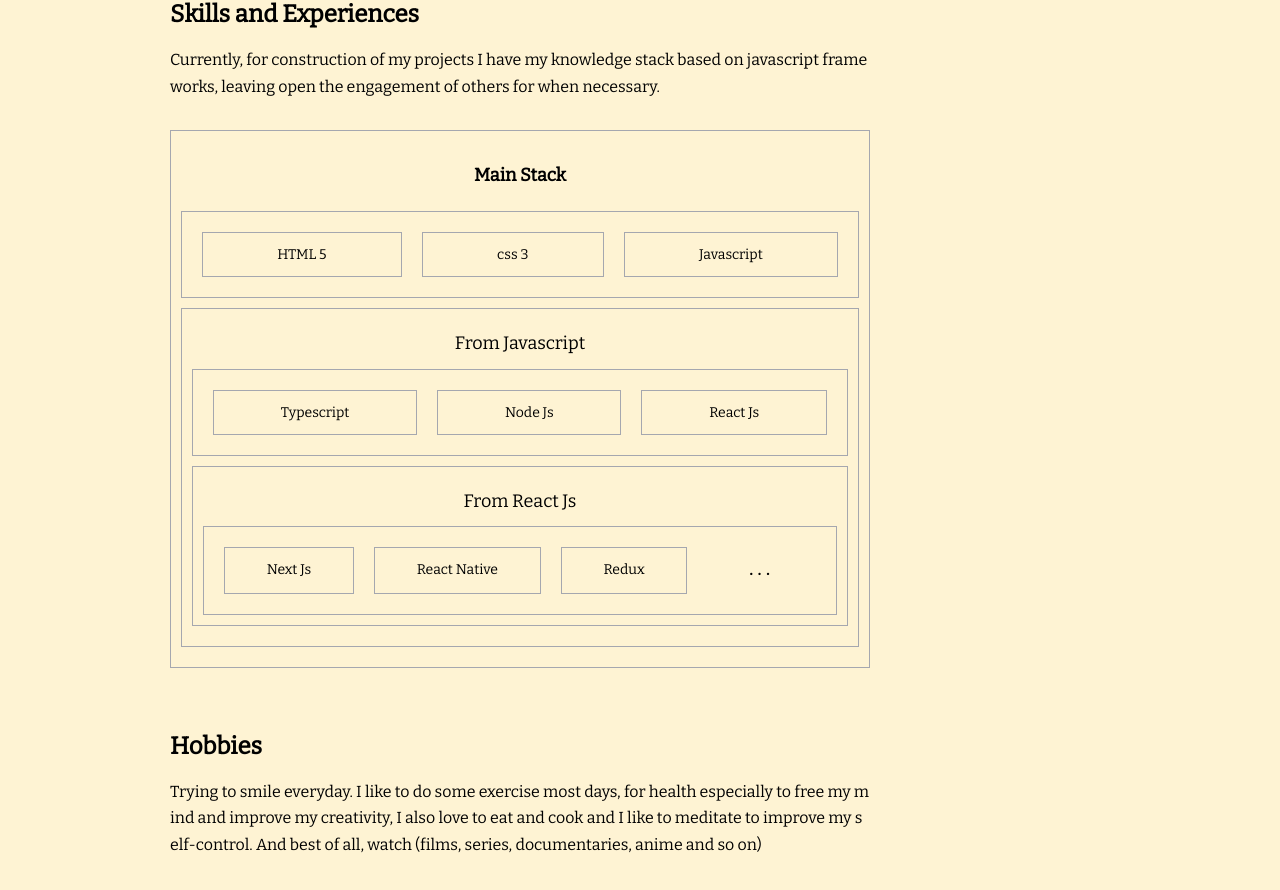
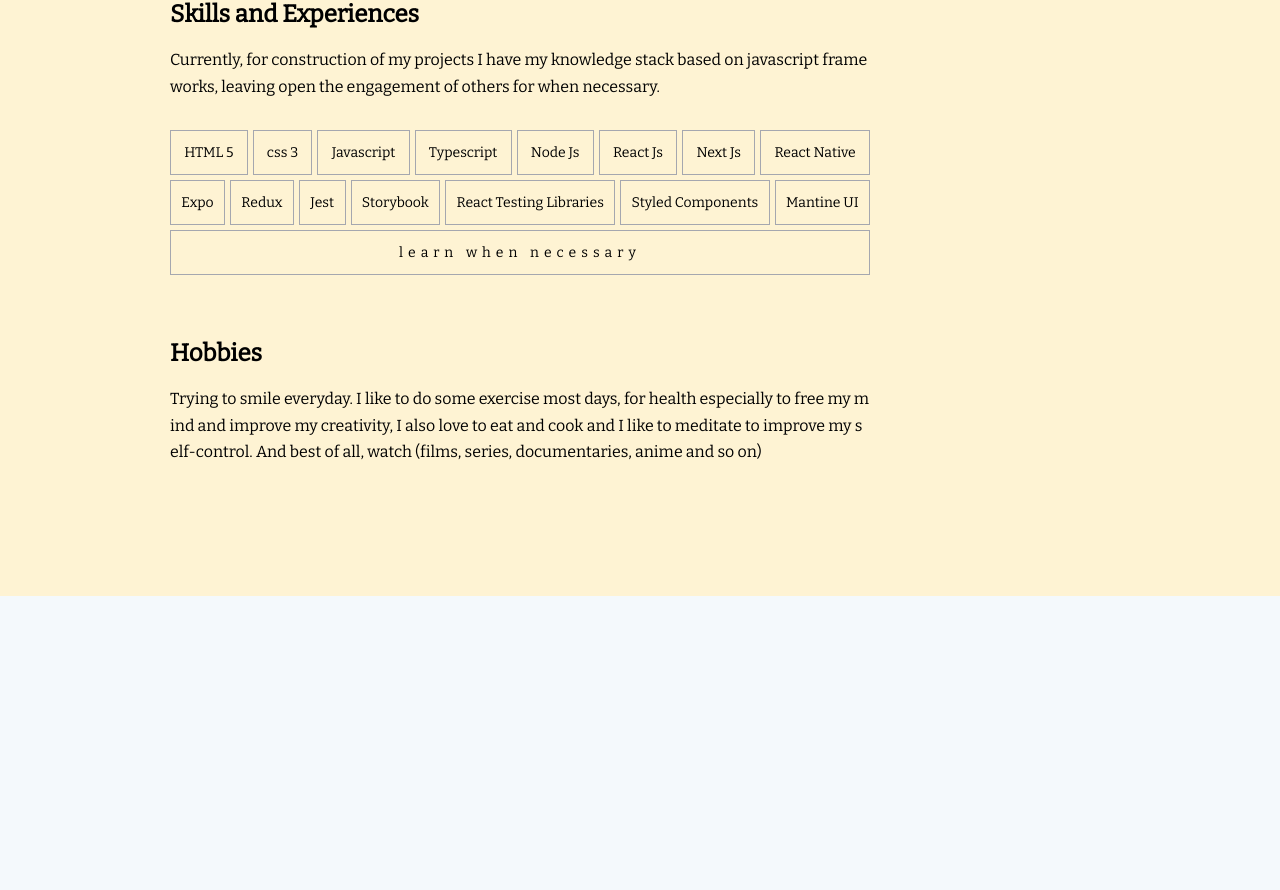
Before and after one commit to Dalcio/dalcio-garcia, a Next.js app: page /about in a window 1280 px wide. Shown: the part 1152-2042 px from the top of the page. After the commit the page ends 1748 px from the top, so only its background shows below. Built offline with nearby package versions, Linux system fonts and the light colour scheme.

Commit message:
feat: home ajusts

```diff
--- a/src/components/about/AboutBody/SKills.tsx
+++ b/src/components/about/AboutBody/SKills.tsx
@@ -1,53 +1,28 @@
 import styled, { css } from 'styled-components';
-
-import { Subtitle } from '@components/common';
 
 const SkillsContainer = styled.div(
 	({ theme: t }) => css`
-		.stack {
-			border: 1px solid ${t.colors.border};
-			padding: ${t.space.md};
+		display: flex;
+		flex-wrap: wrap;
+		gap: ${t.space.sm};
 		text-align: center;
 		max-width: ${t.sizes['w-700']};
 
-			.head {
-				margin: ${t.space.md};
-				padding: ${t.space.md};
-			}
-
-			.row {
-				display: flex;
-				flex-direction: column;
+		.item {
+			flex-grow: 1;
 			padding: ${t.space.md};
 			border: 1px solid ${t.colors.border};
 
-				${t.media.bp1} {
-					flex-direction: row;
+			:hover {
+				transition: all ${t.transitions.xFast} ease-in;
+				color: white;
+				background-color: ${t.colors['border']};
 			}
-			}
-
-			.item {
-				flex-grow: 1;
-				margin: ${t.space.md};
-				padding: ${t.space.md};
-				border: 1px solid ${t.colors.border};
 		}
 
 		.item.more {
 			letter-spacing: 5px;
-				border: none;
-				font-size: 16px;
-				font-weight: bold;
-			}
-
-			.stack {
-				margin: ${t.space.md} 0;
-
-				.head {
-					margin: 0;
-					padding: ${t.space.md};
-				}
-			}
+			text-transform: lowercase;
 		}
 	`
 );
@@ -55,33 +30,22 @@
 export default function Skills() {
 	return (
 		<SkillsContainer>
-			<div className="stack">
-				<Subtitle type="subtitle-2" className="head">
-					Main Stack
-				</Subtitle>
-				<div className="row">
 			<div className="item">HTML 5</div>
 			<div className="item">css 3</div>
 			<div className="item">Javascript</div>
-				</div>
-				<div className="stack">
-					<Subtitle className="head">From Javascript</Subtitle>
-					<div className="row">
 			<div className="item">Typescript</div>
 			<div className="item">Node Js</div>
 			<div className="item">React Js</div>
-					</div>
-					<div className="stack">
-						<Subtitle className="head">From React Js</Subtitle>
-						<div className="row">
 			<div className="item">Next Js</div>
 			<div className="item">React Native</div>
+			<div className="item">Expo</div>
 			<div className="item">Redux</div>
-							<div className="item more">...</div>
-						</div>
-					</div>
-				</div>
-			</div>
+			<div className="item">Jest</div>
+			<div className="item">Storybook</div>
+			<div className="item">React Testing Libraries</div>
+			<div className="item">Styled Components</div>
+			<div className="item">Mantine UI</div>
+			<div className="item more">Learn when necessary</div>
 		</SkillsContainer>
 	);
 }
```
Also changed, not shown: src/components/home/HomeBody/AwesomeThing.tsx (deleted, +0 -57 lines), src/components/home/HomeBody/index.tsx (+19 -6 lines), src/components/works/WorksBody/ProjectView.tsx (+12 -4 lines), src/components/works/WorksBody/index.tsx (+10 -1 lines), 1 other file (tests, documents, lock files or other folders). Lines whose indentation alone changed are shown as unchanged.
